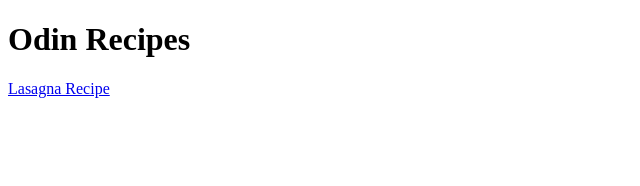
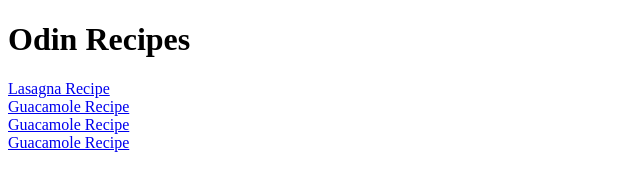
Before and after one commit to mikeski-aa/odin-recipes, a plain HTML site: page index.html in a window 1280 px wide. Shown: the whole page, without its empty margins (0-640 px from the left). Drawn offline with Linux system fonts and the light colour scheme.

Commit message:
Index.html linking to all recipe pages

```diff
--- a/index.html
+++ b/index.html
@@ -10,6 +10,12 @@
 
         <h1>Odin Recipes</h1>
         <a href="recipes/lasagna.html">Lasagna Recipe</a>
+        <br>
+        <a href="recipes/guacamole.html">Guacamole Recipe</a>
+        <br>
+        <a href="recipes/baked-buffalo.html">Guacamole Recipe</a>
+        <br>
+        <a href="recipes/super-nachos.html">Guacamole Recipe</a>
 
 
     </body>
```
